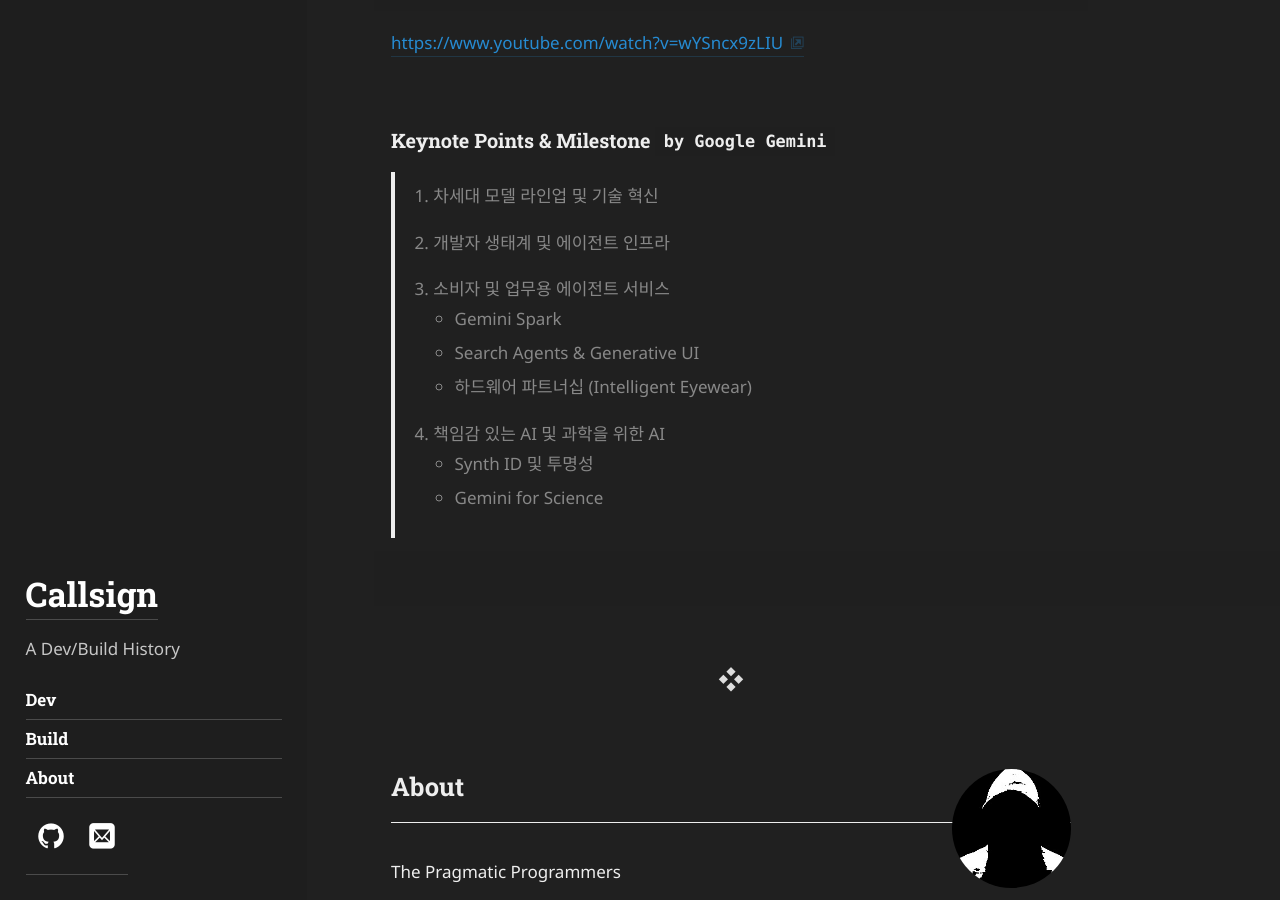
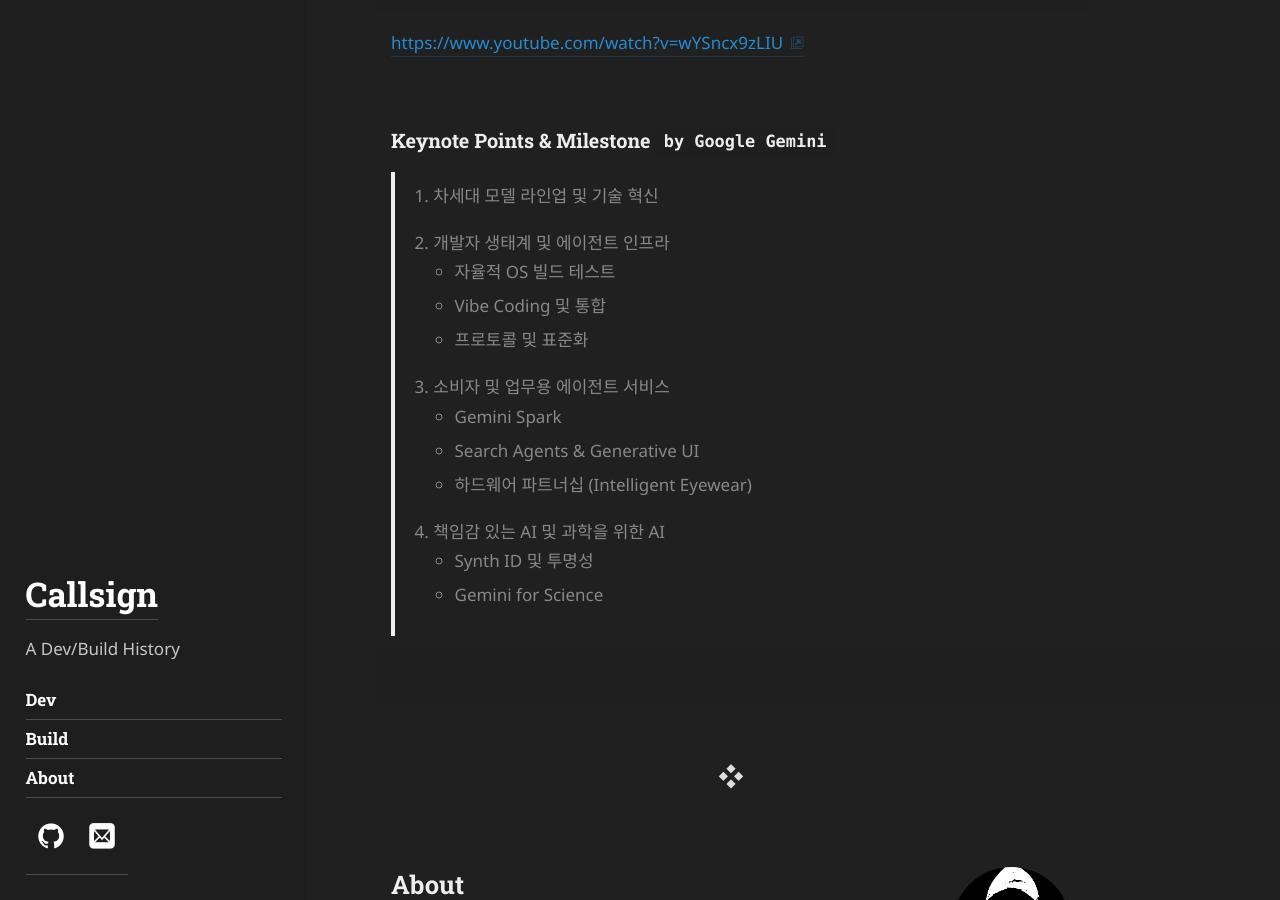
Before and after one commit to callsign88/callsign88.github.io, a Jekyll site: the page built from _posts/2026-05-26-Post-AIPro.md, in a window 1280 px wide and 900 px high, scrolled down 869 px. Built offline with Jekyll 4.4.1, drawn with Linux system fonts in a browser that asks for light colours; some web fonts are replaced.

Commit message:
Update Google I/O post: add section 2 keywords

```diff
--- a/_posts/2026-05-26-Post-AIPro.md
+++ b/_posts/2026-05-26-Post-AIPro.md
@@ -30,7 +30,9 @@
 > 1. 차세대 모델 라인업 및 기술 혁신<br>
 >
 > 2. 개발자 생태계 및 에이전트 인프라<br>
->
+> - 자율적 OS 빌드 테스트
+> - Vibe Coding 및 통합
+> - 프로토콜 및 표준화
 >
 > 3. 소비자 및 업무용 에이전트 서비스<br>
 > - Gemini Spark
```
